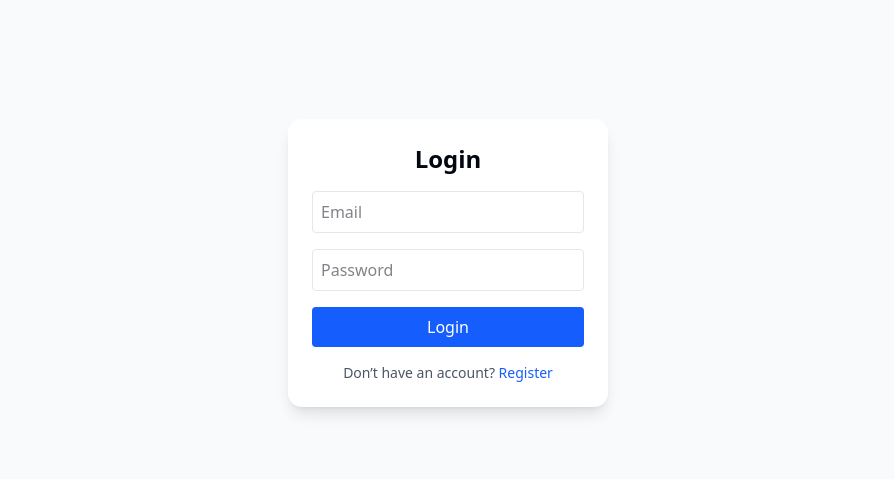
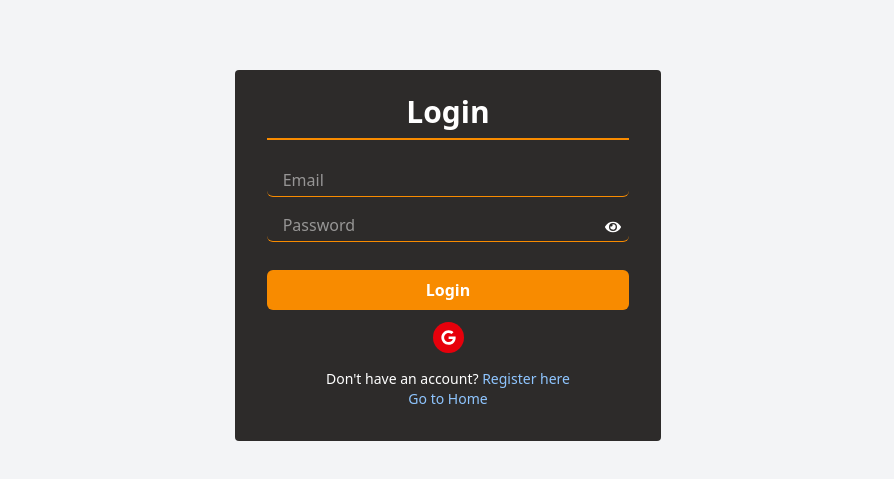
Before and after one commit to ShahAlom47/my_work_book, a Next.js app: page /login in a window 1280 px wide. Shown: the part 193-672 px from the top of the page, without its empty margins (192-1086 px from the left). Built offline with nearby package versions, Linux system fonts and the light colour scheme; no server answers.

Commit message:
added  footer

```diff
--- a/src/app/(auth)/login/page.tsx
+++ b/src/app/(auth)/login/page.tsx
@@ -1,70 +1,124 @@
 "use client";
+import React, { useState } from "react";
+import {
+  FaEye,
+  FaEyeSlash,
+} from "react-icons/fa";
+import Link from "next/link";
+import { signIn } from "next-auth/react";
+import toast from "react-hot-toast";
+import { useRouter } from "next/navigation";
+import { useLoading } from "@/Hooks/useLoading";
+import PrimaryButton from "@/app/Component/PrimaryButton";
+import SocialLogin from "@/app/Component/SocialLogin";
 
-import { useForm } from "react-hook-form";
-import { signIn } from "next-auth/react";
-import { useRouter } from "next/navigation";
-
-type LoginForm = {
-  email: string;
-  password: string;
-};
-
-export default function LoginPage() {
-  const { register, handleSubmit, formState: { errors } } = useForm<LoginForm>();
+const Login: React.FC = () => {
+  const [email, setEmail] = useState<string>("");
+  const [password, setPassword] = useState<string>("");
+  const [showPassword, setShowPassword] = useState<boolean>(false);
+  const { loading, startLoading, stopLoading } = useLoading();
   const router = useRouter();
 
-  const onSubmit = async (data: LoginForm) => {
+ const handleLogin = async (e: React.FormEvent) => {
+  e.preventDefault();
+  startLoading();
+
+  try {
     const res = await signIn("credentials", {
       redirect: false,
-      email: data.email,
-      password: data.password,
+      email,
+      password,
     });
 
+    stopLoading();
+    console.log("Login response:", res);
+
  if (res?.ok) {
-      router.push("/dashboard");
+  toast.success("Logged in successfully!");
+  router.push("/");
 } else {
-      alert("❌ Invalid email or password");
+  const rawError = res?.error || "";
+
+  if (rawError.includes("EC6B0000") || rawError.includes("ssl")) {
+    toast.error("Secure connection failed. Please check your internet or try again later.");
+  } else if (rawError.includes("No account")) {
+    toast.error("No account found with this email.");
+  } else if (rawError.includes("Incorrect password")) {
+    toast.error("The password you entered is incorrect.");
+  } else {
+    toast.error("Login failed. Please try again.");
+  }
+}
+
+  } catch (error) {
+    console.error("Login error:", error);
+    stopLoading();
+    toast.error("Something went wrong during login. Please check your network and try again.");
   }
 };
 
   return (
-    <div className="min-h-screen flex items-center justify-center bg-gray-50">
+    <div className="max-w flex flex-col items-center justify-center h-screen bg-gray-100">
       <form
-        onSubmit={handleSubmit(onSubmit)}
-        className="bg-white p-6 rounded-xl shadow-lg w-80 space-y-4"
+        onSubmit={handleLogin}
+        className="bg-color-primary rounded px-8 pt-6 pb-8 mb-4 lg:w-4/12 md:w-6/12 sm:w-9/12 w-11/12 h-fit"
       >
-        <h1 className="text-2xl font-bold text-center">Login</h1>
+        <h1 className="text-3xl font-semibold text-white text-center mb-6 border-b-2 border-color-secondary pb-2">
+          Login
+        </h1>
 
+        {/* Login Form */}
+        <div className="mb-4 text-white">
           <input
             type="email"
-          {...register("email", { required: "Email is required" })}
+            value={email}
+            onChange={(e) => setEmail(e.target.value)}
             placeholder="Email"
-          className="border w-full p-2 rounded"
+            className="w-full px-4 py-1 rounded-sm focus:outline-none mb-3 border-b border-color-secondary"
+            required
           />
-        {errors.email && <p className="text-red-500 text-sm">{errors.email.message}</p>}
+          <div className="relative">
+            <input
+              type={showPassword ? "text" : "password"}
+              value={password}
+              onChange={(e) => setPassword(e.target.value)}
+              placeholder="Password"
+              className="w-full px-4 py-1 rounded-sm focus:outline-none mb-3 border-b border-color-secondary pr-10"
+              required
+            />
+            <span
+              onClick={() => setShowPassword(!showPassword)}
+              className="absolute right-2 top-2.5 text-white cursor-pointer"
+            >
+              {showPassword ? <FaEyeSlash /> : <FaEye />}
+            </span>
+          </div>
+        </div>
 
-        <input
-          type="password"
-          {...register("password", { required: "Password is required" })}
-          placeholder="Password"
-          className="border w-full p-2 rounded"
-        />
-        {errors.password && <p className="text-red-500 text-sm">{errors.password.message}</p>}
+        <PrimaryButton isLoading={loading} className="w-full mb-3 rounded-sm" type="submit">
+          Login
+        </PrimaryButton>
 
-        <button type="submit" className="bg-blue-600 hover:bg-blue-700 text-white w-full py-2 rounded">
-          Login
-        </button>
+        {/* Social Login */}
+        <SocialLogin></SocialLogin>
 
-        <p className="text-sm text-center text-gray-600">
-          Don’t have an account?{" "}
-          <span
-            onClick={() => router.push("/register")}
-            className="text-blue-600 hover:underline cursor-pointer"
-          >
-            Register
-          </span>
+        {/* Register & Home Links */}
+        <div className="text-center text-sm text-white">
+          <p>
+            Don&apos;t have an account?{" "}
+            <Link href="/register" className="text-blue-300 hover:underline">
+              Register here
+            </Link>
           </p>
+          <p>
+            <Link href="/" className="text-blue-300 hover:underline">
+              Go to Home
+            </Link>
+          </p>
+        </div>
       </form>
     </div>
   );
-}
+};
+
+export default Login;
--- /dev/null
+++ b/src/app/Component/Footer.tsx
@@ -0,0 +1,59 @@
+"use client";
+import React from "react";
+import Image from "next/image";
+import { usePathname } from "next/navigation";
+import { NavLink } from "./NavLink";
+import logo from "@/assets/images/devDiaryLogo.png";
+import SocialLink from "./SocialLink";
+
+const Footer = () => {
+  const pathname = usePathname();
+
+  return (
+    <footer className="bg-color-primary dark:bg-gray-900 text-gray-100 dark:text-gray-200 mt-10 py-10">
+      <div className="max-w-6xl mx-auto px-4 sm:px-6 lg:px-8 grid grid-cols-2 md:grid-cols-3 gap-5 items-start  justify-betwee">
+        {/* Logo Section */}
+      <div className="flex flex-col space-y-3 col-span-2 md:col-span-1 row-span-1 row-start-1 mb-5">
+
+          <Image
+            src={logo}
+            alt="devDiary Logo"
+            width={50}
+            height={50}
+            className=" w-24 -ml-3"
+          />
+          <span className="text-2xl font-semibold text-color-secondary">
+            DevDiary
+          </span>
+          <p className="text-sm text-gray-300 dark:text-gray-400 md:max-w-xs w-full  mt-3">
+            A digital diary for developers — sharing code snippets, lessons, and
+            progress to grow together in the tech journey.
+          </p>
+        </div>
+
+        {/* Navigation Links */}
+        <div className="md: cols-span-1 row-span-1 md:row-start-1 row-start-2">
+          <h2 className="text-lg font-bold mb-2 ml-3 ">Links</h2>
+          <nav className="  grid grid-cols-2  gap-1 w-fit   ">
+            {NavLink(pathname)}
+          </nav>
+        </div>
+
+        {/* Social Links */}
+        <div className=" md: cols-span-1 row-span-1 md:row-start-1 row-start-2  ml-aut">
+          <h2 className="text-lg font-bold mb-2">Follow Me</h2>
+          <div className="flex space-x-2  flex-col  gap-2">
+           <SocialLink></SocialLink>
+          </div>
+        </div>
+      </div>
+
+      {/* Footer Bottom */}
+      <div className="text-center mt-8 text-sm text-gray-400 dark:text-gray-400">
+        © {new Date().getFullYear()} devDiary — All rights reserved.
+      </div>
+    </footer>
+  );
+};
+
+export default Footer;
```
Lines whose indentation alone changed are shown as unchanged.
